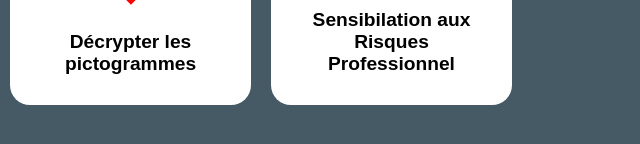
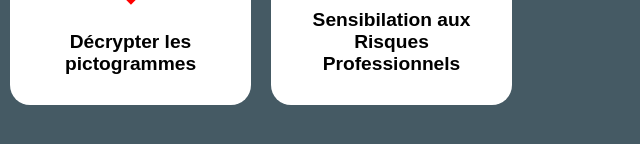
Before and after one commit to Lucacist/Laurent-ffz-site, a plain HTML site: page src/pages/formation-securite.html in a window 1280 px wide. Shown: the part 540-684 px from the top of the page, 640-1280 px from the left. Drawn offline with Linux system fonts and the light colour scheme.

Commit message:
correction test

```diff
--- a/src/pages/formation-securite.html
+++ b/src/pages/formation-securite.html
@@ -35,7 +35,7 @@
       </div>
       <div class="bloc-formation">
         <div class="Risques"></div>
-        <div class="texte">Sensibilation aux Risques Professionnel</div>
+        <div class="texte">Sensibilation aux Risques Professionnels</div>
       </div>
     </div>
   </body>
```
